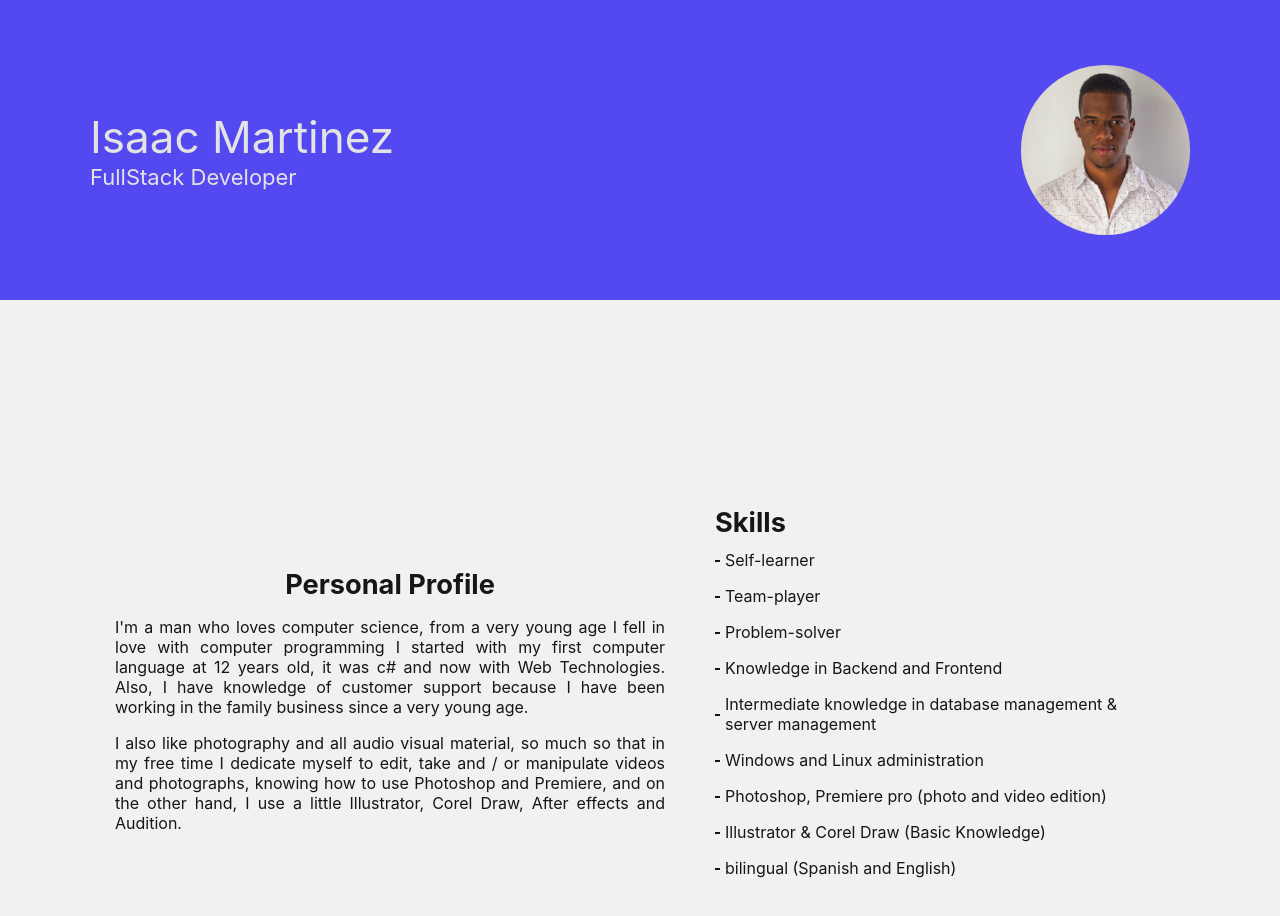
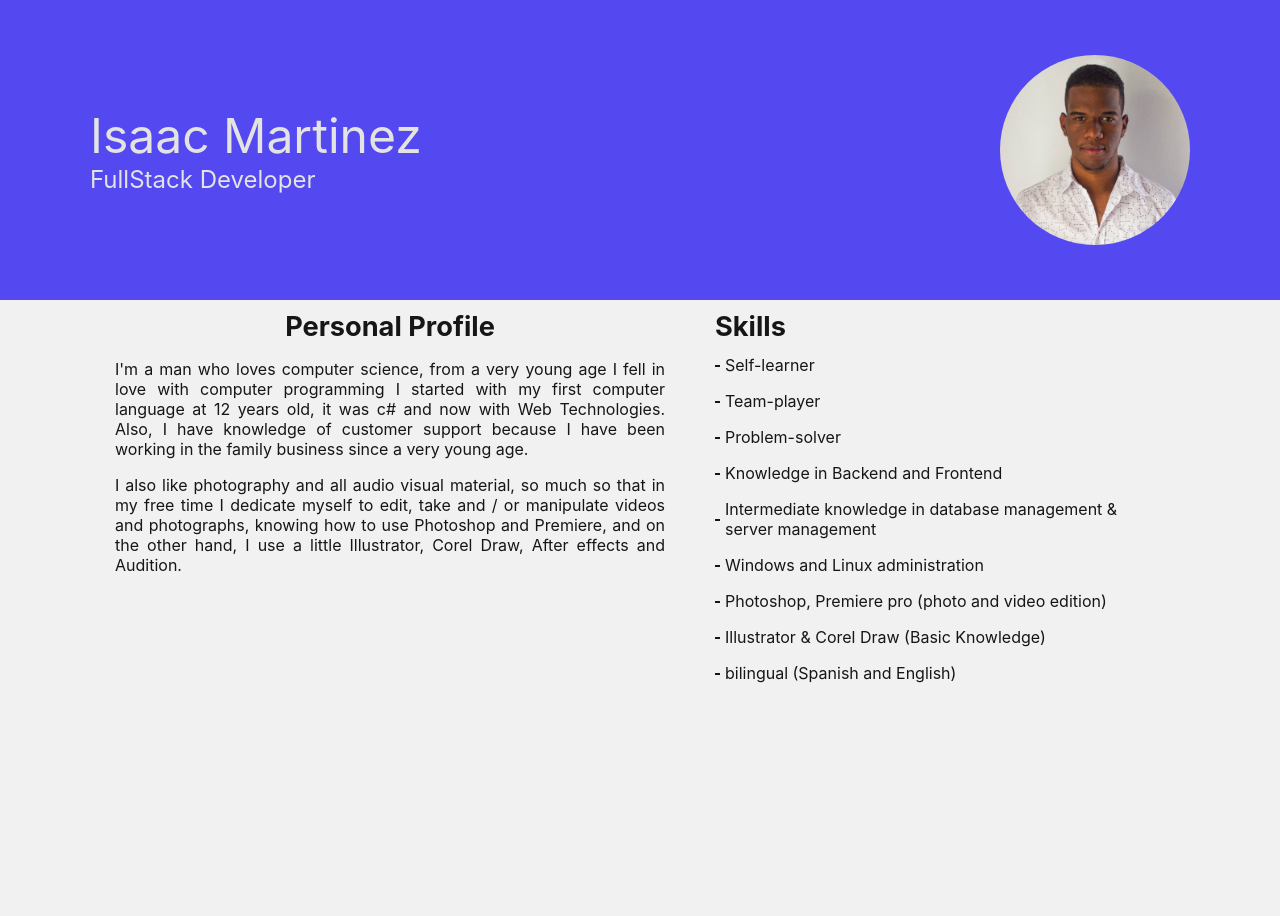
Before and after one commit to isaacismaelx14/portfolio_next, a Next.js app: page / in a window 1280 px wide. Shown: the top 916 px of the page. After the commit the page ends 800 px from the top, so only its background shows below. Built offline with nearby package versions, Linux system fonts and the light colour scheme.

Commit message:
Breakpoints modifications

```diff
--- a/styles/_variables.scss
+++ b/styles/_variables.scss
@@ -37,8 +37,8 @@ $cons-black: var(--cons-black);
 
 
 $breakpoints: (
-    "small": 577px,
-    "medium": 768px,
+    "small": 320px,
+    "medium": 481px,
     "large": 992px,
     "xlarge": 1200px,
     "xxlarge": 1400px,
--- a/styles/components/_about-me.scss
+++ b/styles/components/_about-me.scss
@@ -1,5 +1,4 @@
 .about-me {
-    height: 100vh;
     width: 100%;
 
     &__container {
@@ -18,14 +17,14 @@
             align-items: center;
             display: flex;
             flex-direction: column;
-            margin: auto;
+            margin: 0 auto;
             max-width: 600px;
             padding: remCalc(10px 25px);
             width: 100%;
         }
 
         &--end {
-            margin: auto;
+            margin: 0 auto;
             max-width: 600px;
             padding: remCalc(10px 25px);
             width: 100%;
--- a/styles/components/_home.scss
+++ b/styles/components/_home.scss
@@ -2,7 +2,6 @@
     color: $black;
     height: 100vh;
     width: 100%;
-
     @include breakpoints("medium") {
         background: $primary-color;
         color: $cons-white;
@@ -17,9 +16,15 @@
         gap: remCalc(10px);
         height: 80%;
         justify-content: center;
+        margin: auto;
+        max-width: 600px;
 
         @include breakpoints("medium") {
             height: 100%;
+        }
+
+        @include breakpoints("large") {
+            max-width: 100%;
         }
 
         &--top {
@@ -49,10 +54,14 @@
         margin-bottom: remCalc(5px);
         width: remCalc(150px);
 
-        @include breakpoints(medium) {
+        @include breakpoints("medium") {
             border: 0;
             margin-bottom: 0;
-            width: remCalc(200px);
+            width: remCalc(180px);
+        }
+
+        @include breakpoints("large") {
+            width: remCalc(230px);
         }
 
         img {
@@ -67,11 +76,16 @@
         font-size: remCalc(18px);
         width: 100%;
 
-        @include breakpoints(medium) {
+        @include breakpoints("medium") {
             align-items: flex-start;
             flex-direction: column-reverse;
-            font-size: remCalc(22px);
+            font-size: remCalc(20px);
         }
+
+        @include breakpoints("large") {
+            font-size: remCalc(24px);
+        }
+
 
         &--subtitle {
             font-size: 1em;
@@ -89,7 +103,7 @@
                 font-weight: bold;
                 letter-spacing: remCalc(-2px);
 
-                @include breakpoints(medium) {
+                @include breakpoints("medium") {
                     display: none;
                 }
             }
```
